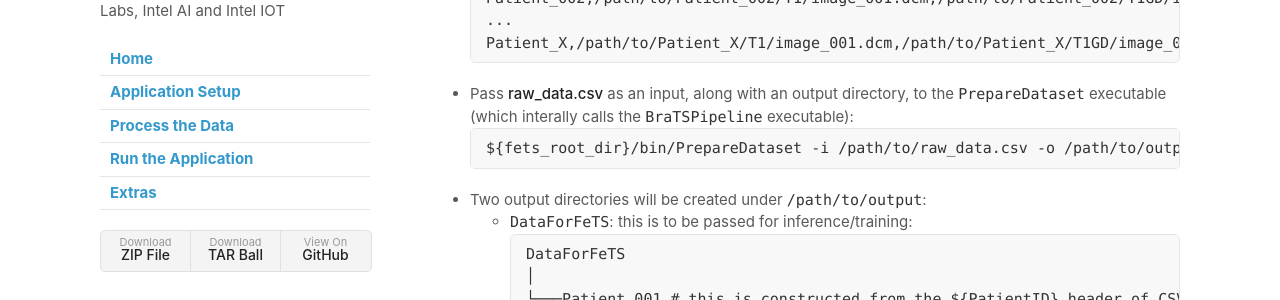
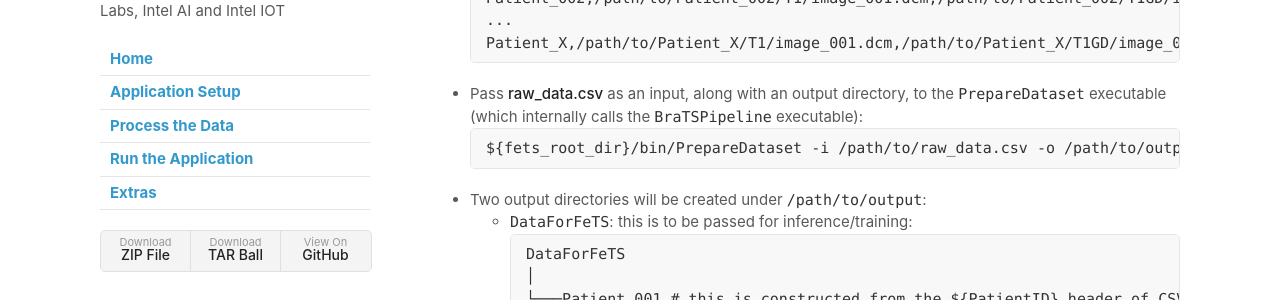
Before and after one commit to FeTS-AI/Front-End, a Jekyll site: the page built from docs/process_data.md, in a window 1280 px wide and 900 px high, scrolled down 863 px. Shown: the part 176-476 px from the top of the window. Built offline with Jekyll 4.4.1, drawn with Linux system fonts in a browser that asks for light colours; our own code applies the rules of GitHub Pages for plain Markdown files.

Commit message:
typo fix

````diff
--- a/docs/process_data.md
+++ b/docs/process_data.md
@@ -42,7 +42,7 @@ Patient_002,/path/to/Patient_002/T1/image_001.dcm,/path/to/Patient_002/T1GD/imag
 ...
 Patient_X,/path/to/Patient_X/T1/image_001.dcm,/path/to/Patient_X/T1GD/image_001.dcm,/path/to/Patient_X/T2/image_001.dcm,/path/to/Patient_X/T2FLAIR/image_001.dcm
 ```
-- Pass **raw_data.csv** as an input, along with an output directory, to the `PrepareDataset` executable (which interally calls the `BraTSPipeline` executable):
+- Pass **raw_data.csv** as an input, along with an output directory, to the `PrepareDataset` executable (which internally calls the `BraTSPipeline` executable):
 ```bash
 ${fets_root_dir}/bin/PrepareDataset -i /path/to/raw_data.csv -o /path/to/output
 ```
````
